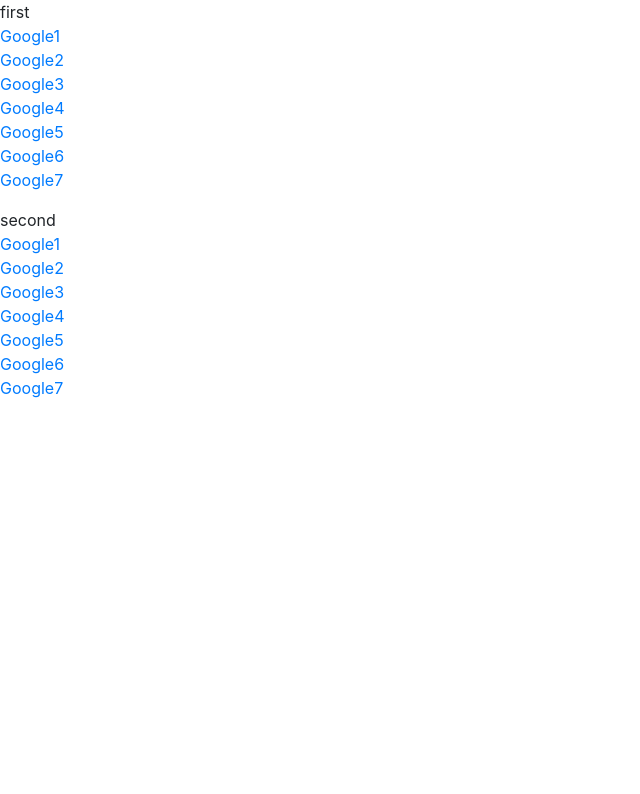
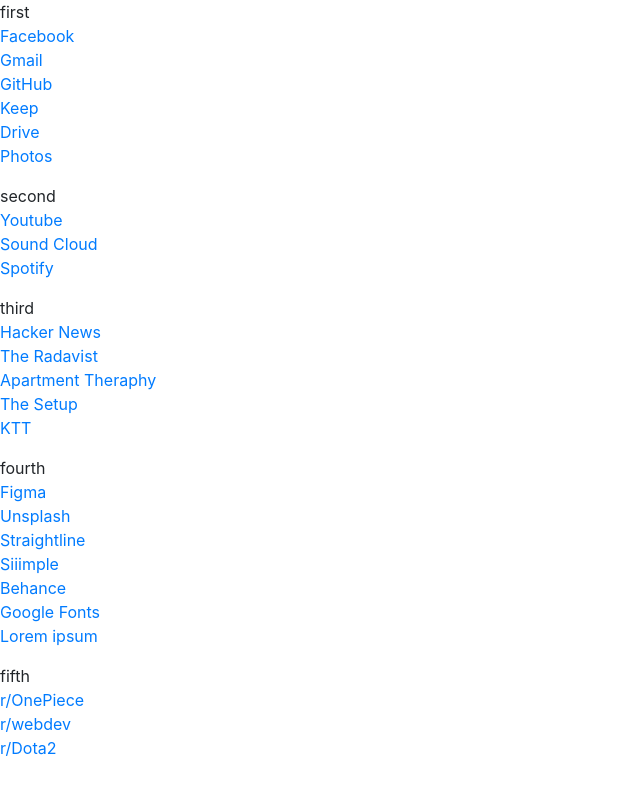
Before and after one commit to jasonvictorio/startpage3, a React (Create React App) app: page / in a window 1280 px wide. Shown: the top 794 px of the page, without its empty margins (0-640 px from the left). Built offline with nearby package versions, Linux system fonts and the light colour scheme.

Commit message:
refactor: move out default bookmarklist

```diff
--- /dev/null
+++ b/src/bookmarkLists.ts
@@ -0,0 +1,55 @@
+import { BookmarkList } from "./types"
+
+const bookmarkLists: BookmarkList[] = [
+  {
+    title: 'first',
+    bookmarks: [
+        { title: 'Facebook', url: 'https://web.facebook.com' },
+        { title: 'Gmail', url: 'https://mail.google.com/' },
+        { title: 'GitHub', url: 'https://github.com/' },
+        { title: 'Keep', url: 'https://keep.google.com' },
+        { title: 'Drive', url: 'https://drive.google.com/drive/' },
+        { title: 'Photos', url: 'https://photos.google.com/' },
+    ],
+  },
+  {
+    title: 'second',
+    bookmarks: [
+        { title: 'Youtube', url: 'https://www.youtube.com' },
+        { title: 'Sound Cloud', url: 'https://soundcloud.com/stream' },
+        { title: 'Spotify', url: 'https://open.spotify.com/collection' },
+    ],
+  },
+  {
+    title: 'third',
+    bookmarks: [
+        { title: 'Hacker News', url: 'https://news.ycombinator.com' },
+        { title: 'The Radavist', url: 'http://theradavist.com' },
+        { title: 'Apartment Theraphy', url: 'http://www.apartmenttherapy.com' },
+        { title: 'The Setup', url: 'https://usesthis.com' },
+        { title: 'KTT', url: 'http://www.kanyetothe.com/forum/' },
+    ],
+  },
+  {
+    title: 'fourth',
+    bookmarks: [
+        { title: 'Figma', url: 'https://www.figma.com/files/recent' },
+        { title: 'Unsplash', url: 'https://unsplash.com/' },
+        { title: 'Straightline', url: 'http://bm.straightline.jp' },
+        { title: 'Siiimple', url: 'https://siiimple.com/' },
+        { title: 'Behance', url: 'https://www.behance.net/' },
+        { title: 'Google Fonts', url: 'https://fonts.google.com/' },
+        { title: 'Lorem ipsum', url: 'https://loremipsum.io/' },
+    ],
+  },
+  {
+    title: 'fifth',
+    bookmarks: [
+        { title: 'r/OnePiece', url: 'https://www.reddit.com/r/OnePiece' },
+        { title: 'r/webdev', url: 'https://www.reddit.com/r/webdev' },
+        { title: 'r/Dota2', url: 'https://www.reddit.com/r/Dota2' },
+    ],
+  },
+]
+
+export default bookmarkLists
--- a/src/views/Home.tsx
+++ b/src/views/Home.tsx
@@ -1,36 +1,13 @@
-import React from 'react'
+import React, { useState } from 'react'
 import { RouteComponentProps } from '@reach/router'
 
 import BookmarkList from '../components/BookmarkList'
+import defaultBookmarkLists from '../bookmarkLists'
 import { BookmarkList as BookmarkListType } from '../types'
 
 export default (props: RouteComponentProps) => {
-  const bookmarkLists: BookmarkListType[] = [
-    {
-      title: 'first',
-      bookmarks: [
-        { title: 'Google1', url: 'https://www.google.com' },
-        { title: 'Google2', url: 'https://www.google.com' },
-        { title: 'Google3', url: 'https://www.google.com' },
-        { title: 'Google4', url: 'https://www.google.com' },
-        { title: 'Google5', url: 'https://www.google.com' },
-        { title: 'Google6', url: 'https://www.google.com' },
-        { title: 'Google7', url: 'https://www.google.com' },
-      ],
-    },
-    {
-      title: 'second',
-      bookmarks: [
-        { title: 'Google1', url: 'https://www.google.com' },
-        { title: 'Google2', url: 'https://www.google.com' },
-        { title: 'Google3', url: 'https://www.google.com' },
-        { title: 'Google4', url: 'https://www.google.com' },
-        { title: 'Google5', url: 'https://www.google.com' },
-        { title: 'Google6', url: 'https://www.google.com' },
-        { title: 'Google7', url: 'https://www.google.com' },
-      ],
-    },
-  ]
+  const [bookmarkLists, setBookmarkLists] = useState(defaultBookmarkLists);
+
 
   return (
     <div>
```
